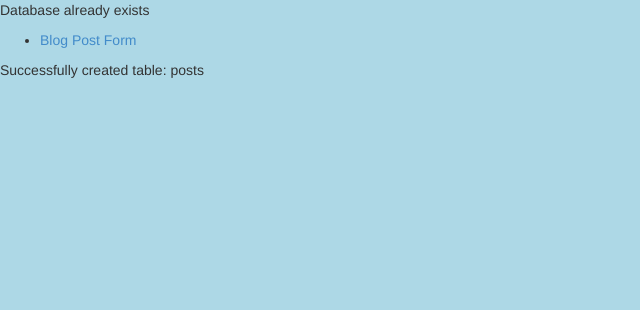
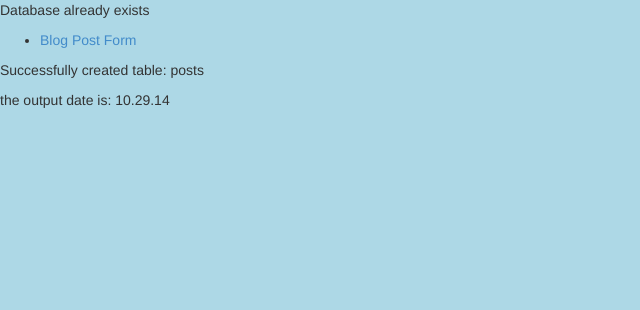
Before and after one commit to AngelaBanuelos/blog, a PHP site: page / in a window 1280 px wide. Shown: the top 310 px of the page, without its empty margins (0-640 px from the left). Run offline with PHP 8.4, Linux system fonts and the light colour scheme; some libraries are stand-ins or nearby versions.

Commit message:
Added date

```diff
--- a/index.php
+++ b/index.php
@@ -11,4 +11,9 @@
 	//using the footer file
 	//it stores the footer html code in the footer.php file
 	require_once(__DIR__ . "/view/footer.php");
+
+	$date = new  DateTime('today');
+
 	?>
+
+	<p> the output date is: <?php echo $date->format("m.d.y"); ?></p>
```
